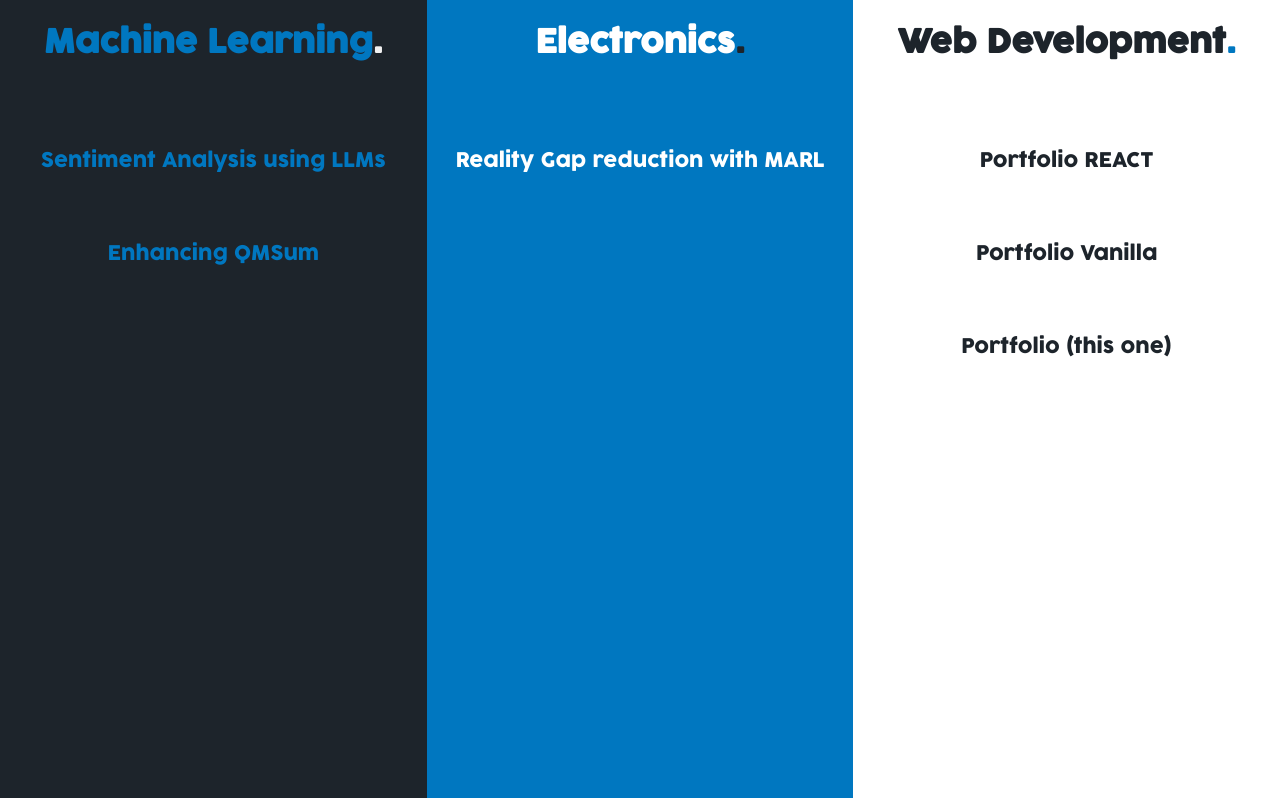
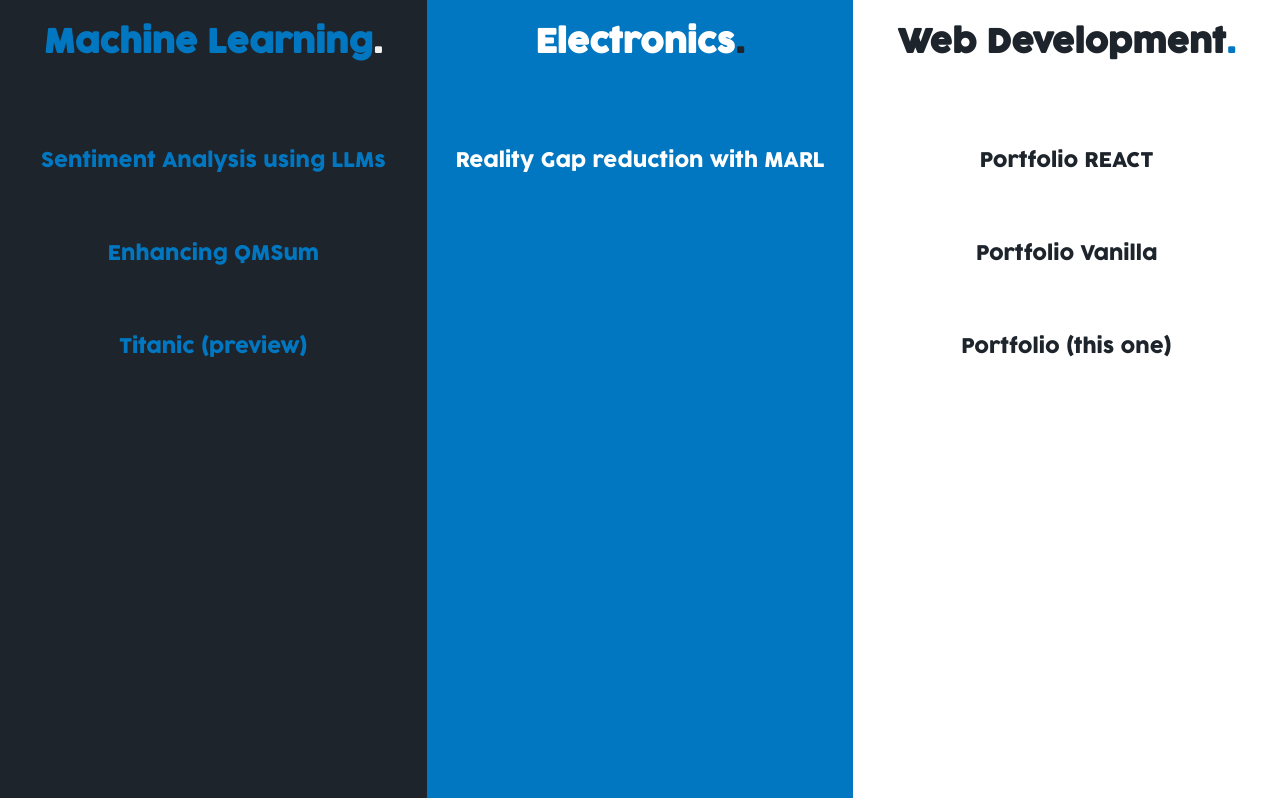
Before and after one commit to guillemsenabre/Portfolio, a Flask app: page / in a window 1280 px wide. Shown: the part 1601-2399 px from the top of the page. Run offline with Flask 3, Linux system fonts and the light colour scheme.

Commit message:
text: titanic title added

```diff
--- a/app/templates/index.html
+++ b/app/templates/index.html
@@ -84,6 +84,7 @@
       <ul class="projectsList">
         <li class="projectItems">Sentiment Analysis using LLMs</li>
         <li class="projectItems">Enhancing QMSum</li>
+        <li class="projectItems">Titanic (preview)</li>
       </ul>
     </div>
     <div id="electronicsDiv">
```
